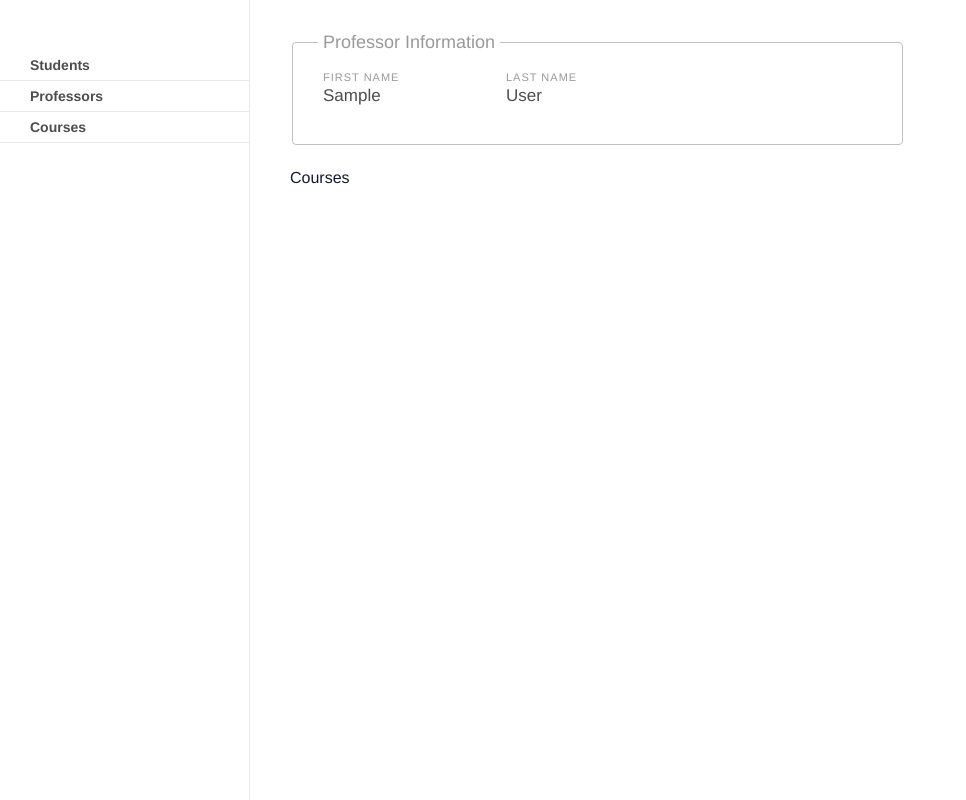
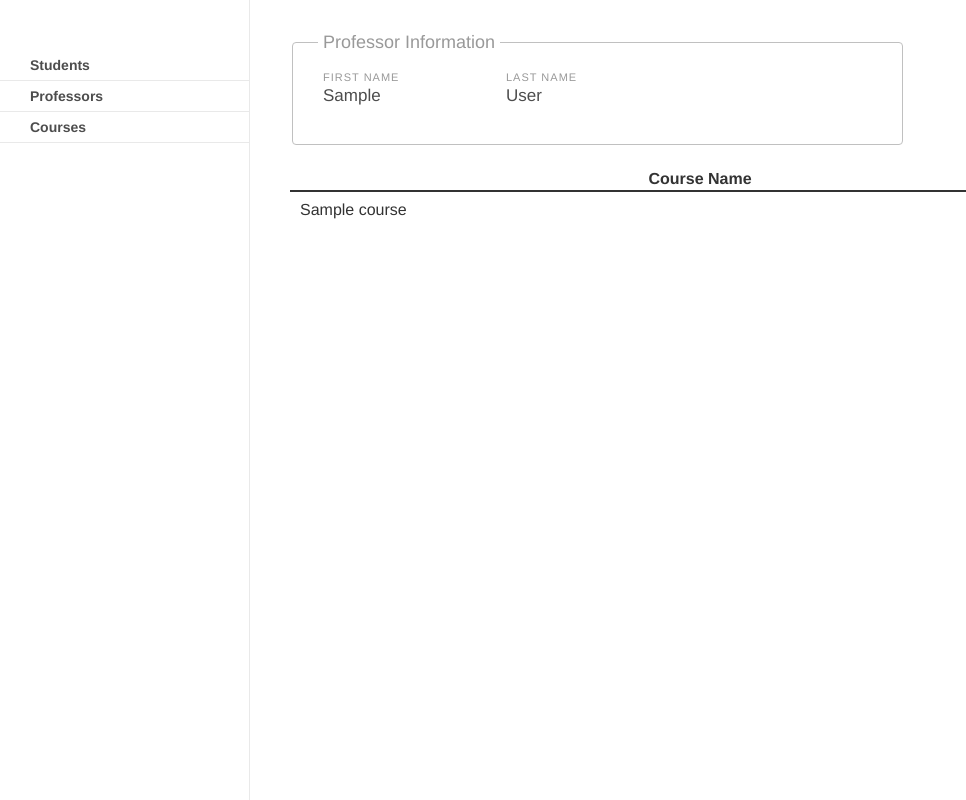
Before and after one commit to scperkins/Gradebook, a Python web app: template templates/professor.html in a window 1280 px wide. Shown: the whole page, without its empty margins (0-966 px from the left). Run offline with Jinja, Linux system fonts and the light colour scheme; the template is opened without the code that fills it: most values are stand-ins (such as "Sample title", 1, 10 or a date in 2020).

Commit message:
added classes that the professor teaches to their detail page

```diff
--- a/app.py
+++ b/app.py
@@ -70,7 +70,6 @@ def delete_student(student_id):
 @app.route('/students/edit/<student_id>', methods=['GET','POST'])
 def edit_student(student_id):
     student = Student.get(Student.id == student_id)
-    import pdb;pdb.set_trace()
     if request.method == 'GET':
         return render_template('edit_student.html', student=student)
     if request.method == 'POST':
@@ -90,7 +89,8 @@ def get_profs():
 @app.route('/professors/<professor_id>')
 def professor_detail(professor_id):
     professor = get_object_or_404(Professor, Professor.id == professor_id)
-    return render_template('professor.html', prof=professor)
+    courses_taught = Course.select().where(Course.professor == professor_id)
+    return render_template('professor.html', prof=professor, courses=courses_taught)
 
 @app.route('/professors/add', methods=['GET', 'POST'])
 def add_prof():
--- a/templates/professor.html
+++ b/templates/professor.html
@@ -23,11 +23,15 @@
 <table class="flakes-table">
 	<thead>
 		<tr>
-			<thead>Courses</thead>
+			<th>Course Name</th>
 		</tr>
 	</thead>
 	<tbody>
-
+	{% for course in courses %}
+		<tr>
+			<td>{{ course.name }}</td>
+		</tr>
+	{% endfor %}
 	</tbody>
 </table>
 {% endblock %}
```
